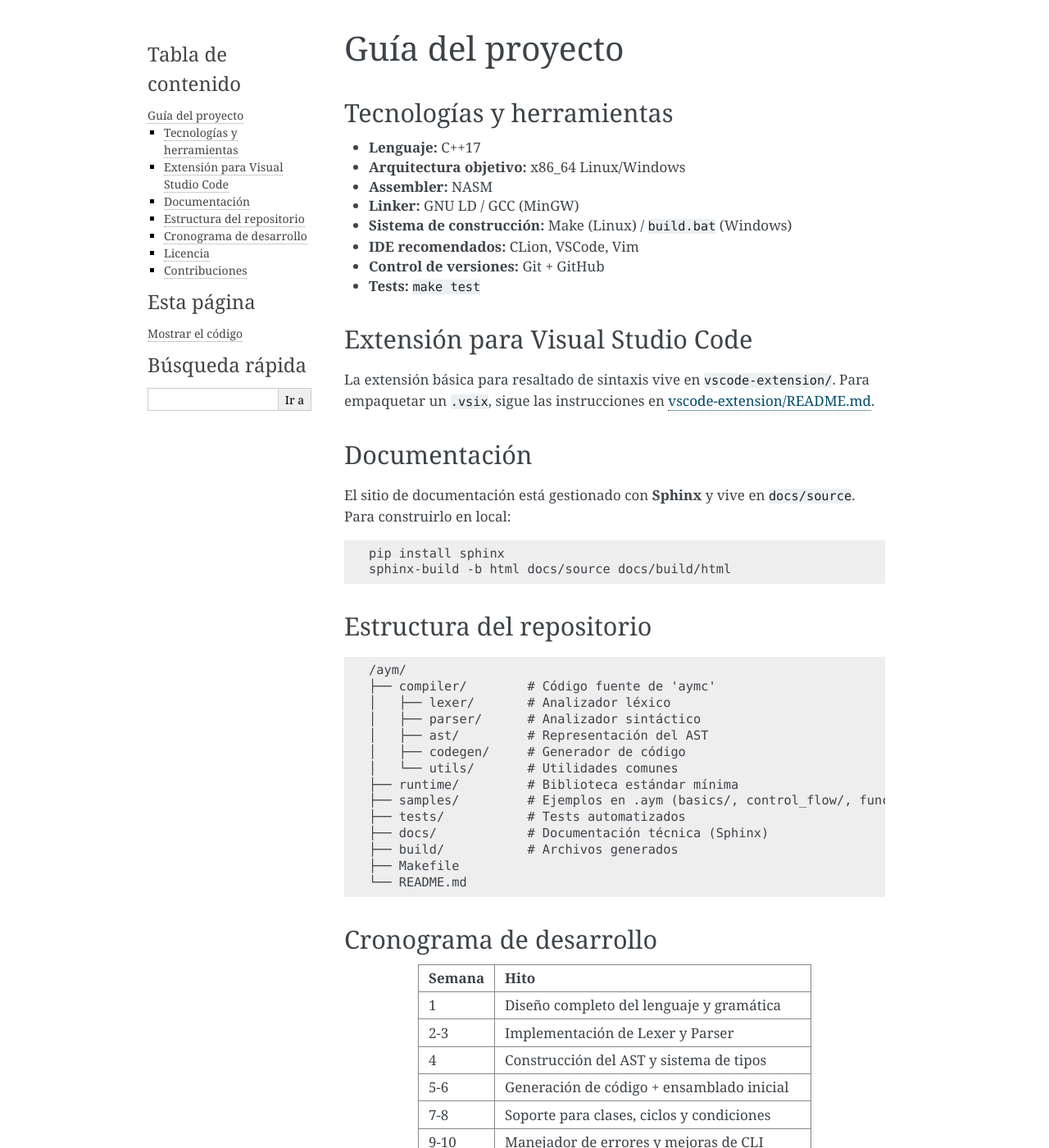
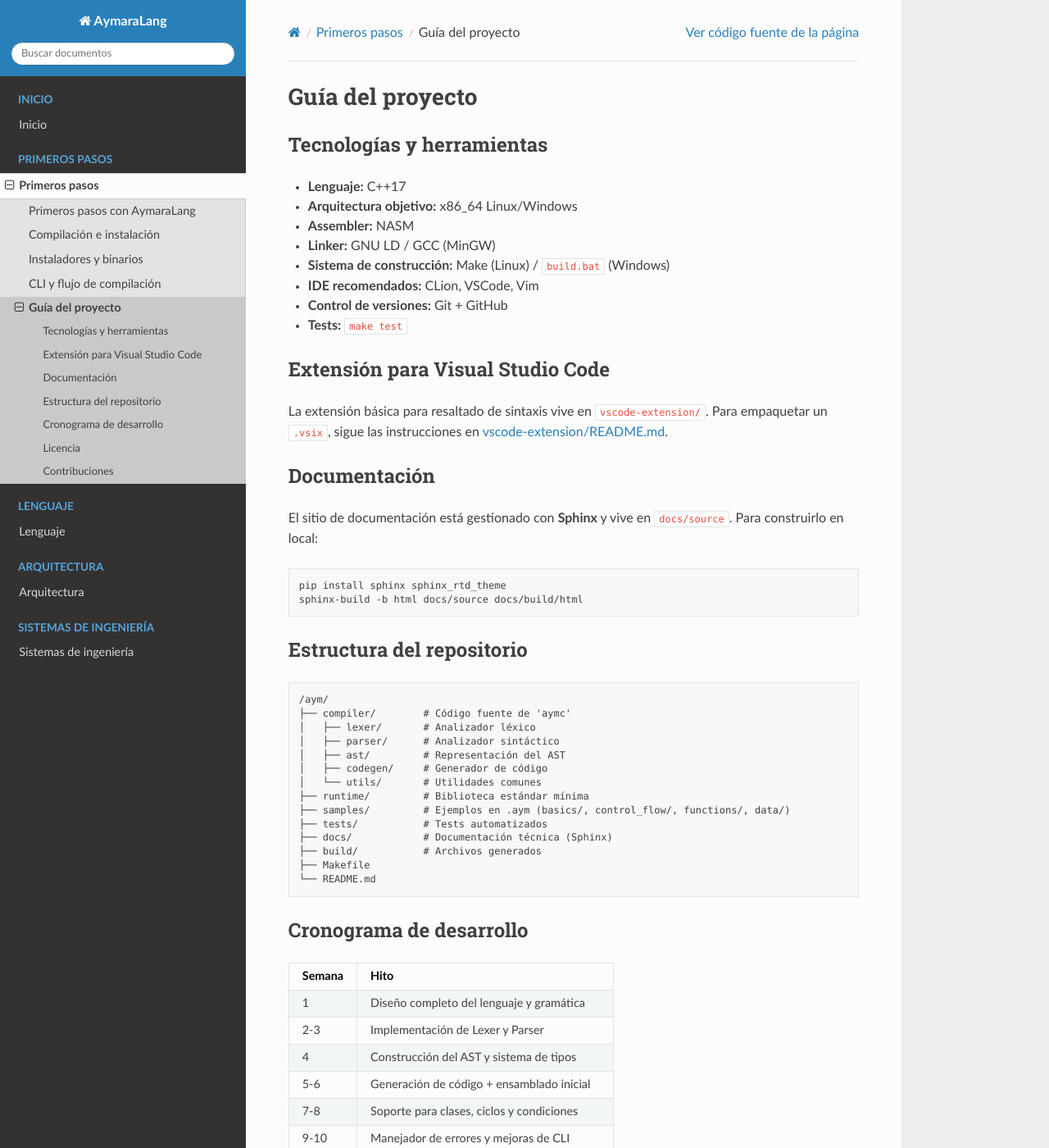
Before and after one commit to jhulio435m/aymaraLang, a Sphinx documentation site: the page built from docs/source/primeros_pasos/guia_del_proyecto.rst, in a window 1280 px wide and 1400 px high. Shown: the whole window at 82% size. Built offline with Sphinx 7.4.7 and the Read the Docs theme 3.1.0, drawn with Linux system fonts in a browser that asks for light colours; some of the changed text lies outside the part shown.

Commit message:
Update docs theme to sphinx rtd

```diff
--- a/docs/source/conf.py
+++ b/docs/source/conf.py
@@ -4,5 +4,5 @@ extensions = []
 templates_path = ["_templates"]
 exclude_patterns = []
 language = "es"
-html_theme = "alabaster"
+html_theme = "sphinx_rtd_theme"
 html_static_path = ["_static"]
--- a/docs/source/inicio/bienvenida.rst
+++ b/docs/source/inicio/bienvenida.rst
@@ -43,7 +43,7 @@ reStructuredText (``.rst``).
 
 .. code:: bash
 
-   pip install sphinx
+   pip install sphinx sphinx_rtd_theme
    sphinx-build -b html docs/source docs/build/html
 
 Luego abre ``docs/build/html/index.html`` en tu navegador.
--- a/docs/source/primeros_pasos/guia_del_proyecto.rst
+++ b/docs/source/primeros_pasos/guia_del_proyecto.rst
@@ -29,7 +29,7 @@ El sitio de documentación está gestionado con **Sphinx** y vive en
 
 .. code:: bash
 
-   pip install sphinx
+   pip install sphinx sphinx_rtd_theme
    sphinx-build -b html docs/source docs/build/html
 
 Estructura del repositorio
```
Also changed, not shown: README.md (+1 -1 lines).
